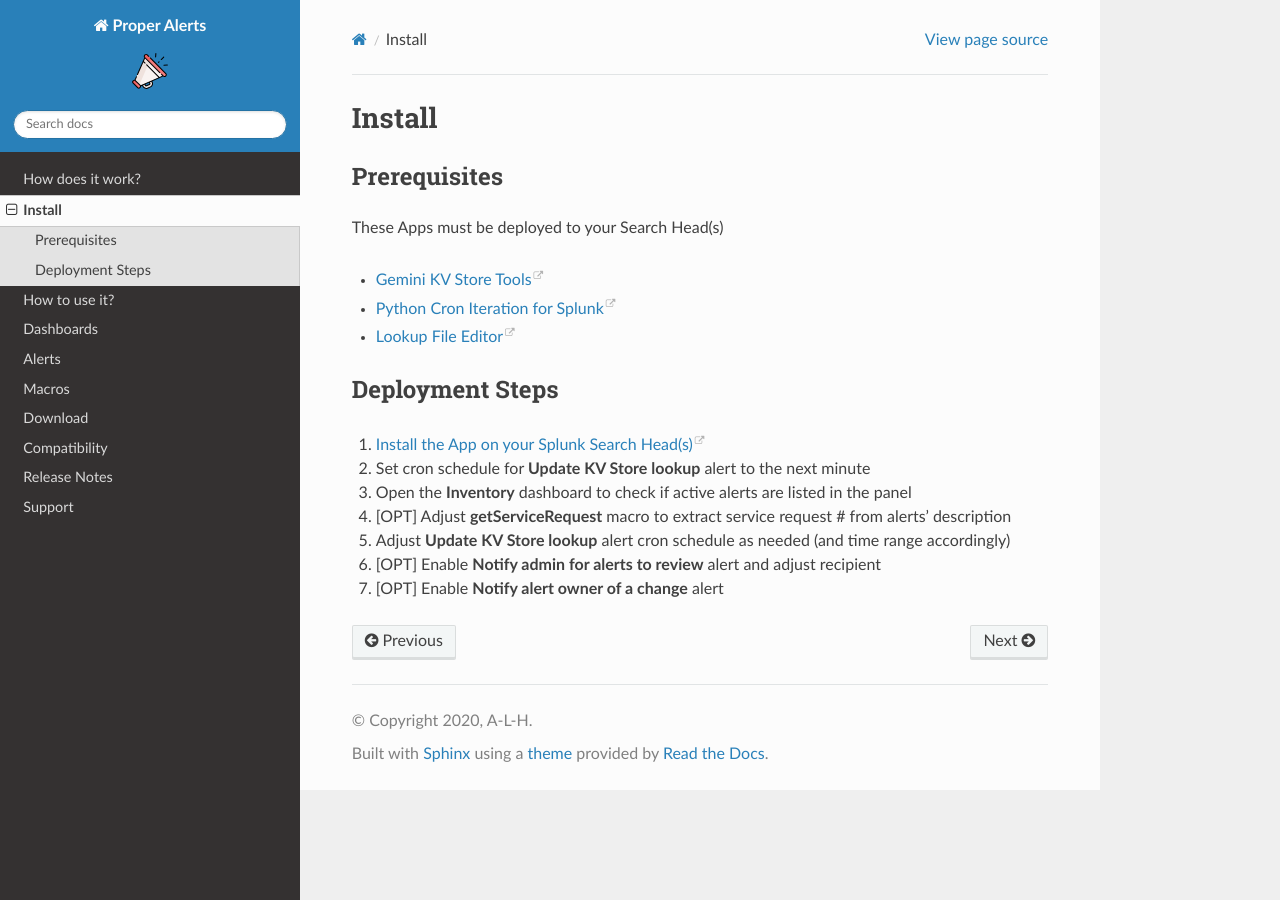
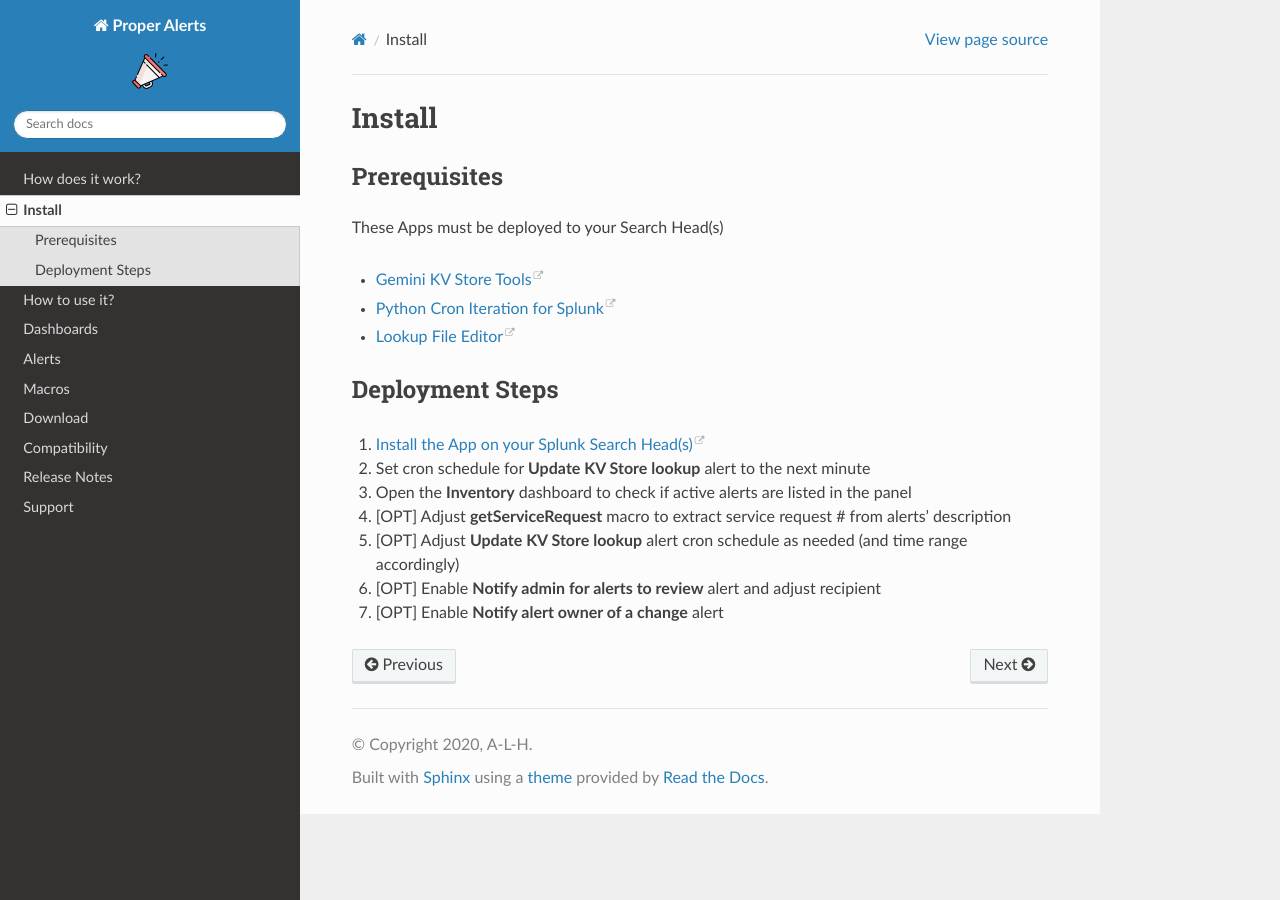
Before and after one commit to a-l-h/splunk-app-proper-alerts, a Sphinx documentation site: the page built from doc/install.rst, in a window 1280 px wide. Built offline with Sphinx 7.4.7 and the Read the Docs theme 2.0.0, drawn with Linux system fonts in a browser that asks for light colours.

Commit message:
Update install.rst

```diff
--- a/doc/install.rst
+++ b/doc/install.rst
@@ -17,6 +17,6 @@ Deployment Steps
 2.  Set cron schedule for **Update KV Store lookup** alert to the next minute
 3.  Open the **Inventory** dashboard to check if active alerts are listed in the panel
 4.  [OPT] Adjust **getServiceRequest** macro to extract service request # from alerts' description
-5.  Adjust **Update KV Store lookup** alert cron schedule as needed (and time range accordingly)
+5.  [OPT] Adjust **Update KV Store lookup** alert cron schedule as needed (and time range accordingly)
 6.  [OPT] Enable **Notify admin for alerts to review** alert and adjust recipient
 7.  [OPT] Enable **Notify alert owner of a change** alert
```
